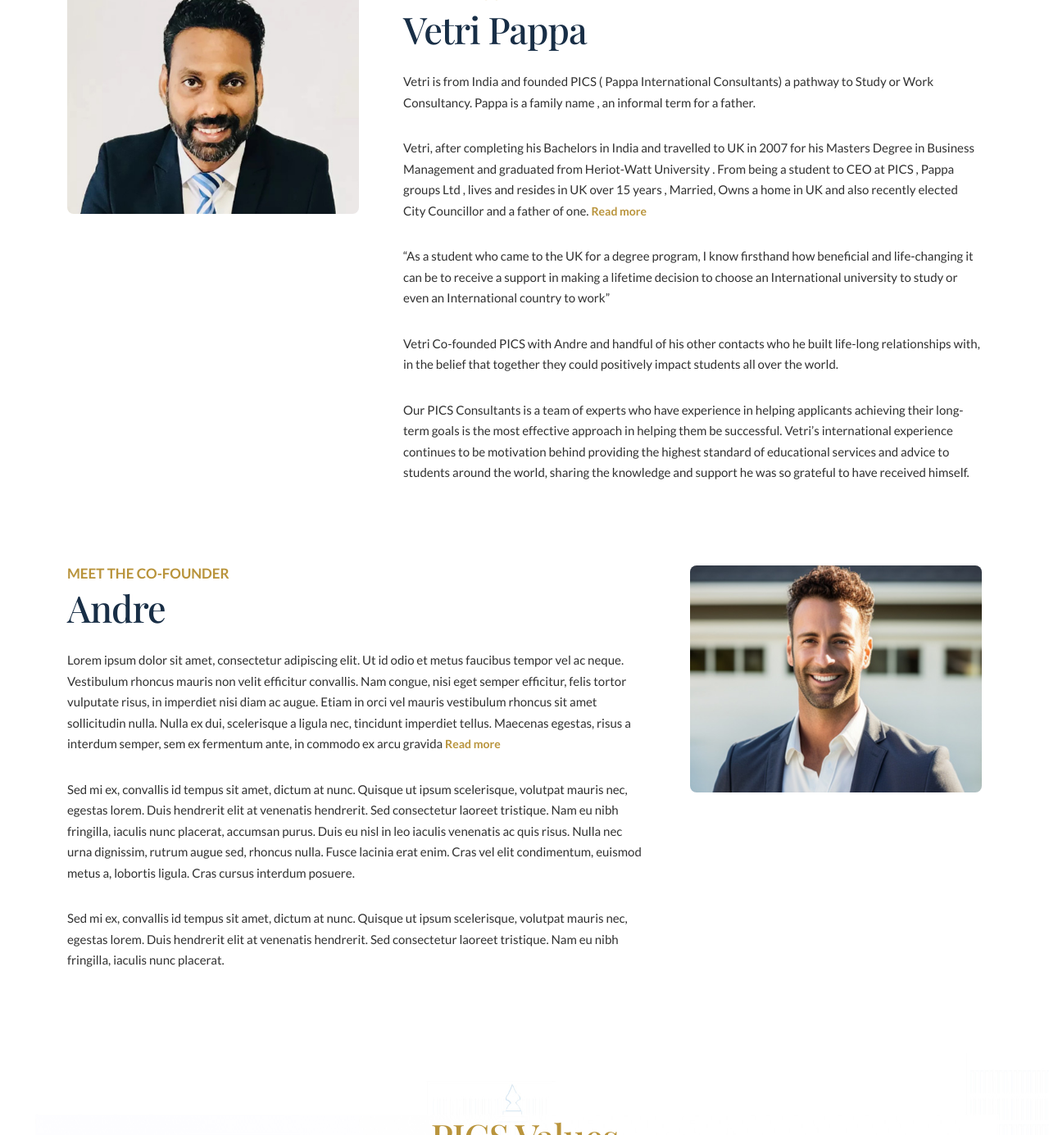
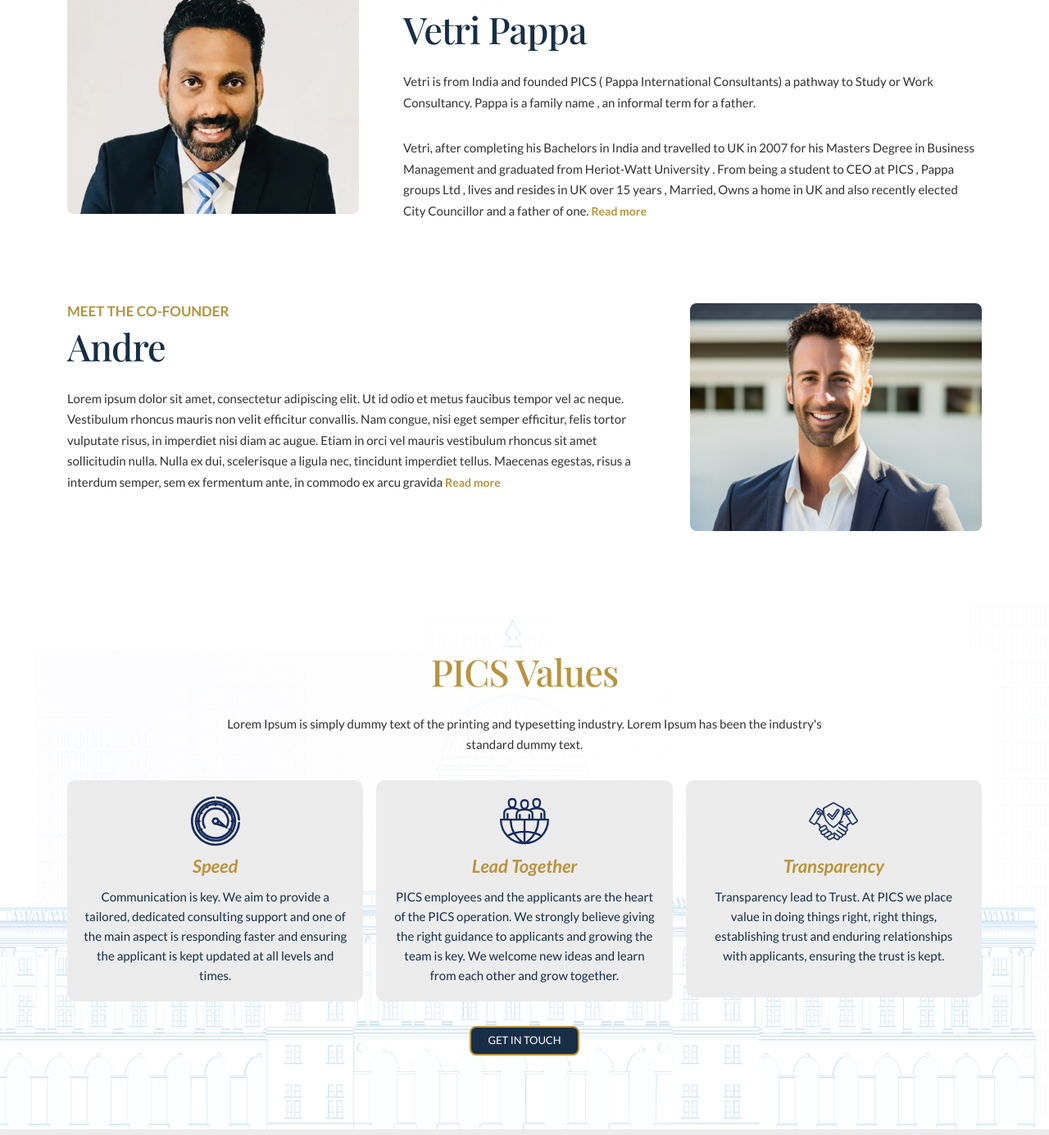
Before and after one commit to Ajithpkm/picsconsulting, a React (Create React App) app: page /about in a window 1280 px wide. Shown: the part 1131-2516 px from the top of the page at 82% size. Built offline with nearby package versions, Linux system fonts and the light colour scheme; a web font is replaced by a local one.

Commit message:
Read more changes

```diff
--- a/src/component/About.js
+++ b/src/component/About.js
@@ -16,15 +16,6 @@
 import outsourcing from '../images/outsourcing.svg';
 import outline from '../images/outline.svg';
 import university_list from '../images/university-list.jpg';
-import uk_01 from '../images/uk-01.png';
-import uk_02 from '../images/uk-02.png';
-import uk_03 from '../images/uk-03.png';
-import uk_04 from '../images/uk-04.png';
-import uk_05 from '../images/uk-05.png';
-import uk_06 from '../images/uk-06.png';
-import uk_07 from '../images/uk-07.png';
-import uk_08 from '../images/uk-08.png';
-import free_consultation from '../images/free_consultation.jpg';
 import Button from '@mui/material/Button';
 import Modal from '@mui/material/Modal';
 import SimpleBar from 'react-custom-scrollbars';
@@ -47,6 +38,7 @@
     index: number;
     value: number;
 }
+
 
 function TabPanel(props: TabPanelProps) {
     const { children, value, index, ...other } = props;
@@ -76,6 +68,8 @@
 }
 
 const Dashboard = () => {
+    const [vertriPapaReadMore, setvertriPapaReadMore] = React.useState(false);
+    const [andreReadMore, setandreReadMore] = React.useState(false);
     const [value, setValue] = React.useState(0);
     const [open, setOpen] = React.useState(false);
     const [contactopen, setContactOpen] = React.useState(false);
@@ -111,7 +105,7 @@
             <div>
                 {loading === false ?
                     <div className='page-loader'>
-                        <span class="loader"></span>
+                        <span className="loader"></span>
                     </div> :
                     <div>
                         <title>PICS Consultants</title>
@@ -192,15 +186,16 @@
                                                     </div>
                                                     <div className='section-text'>
                                                         <p>Vetri is from India and founded PICS ( Pappa International Consultants) a pathway to Study or Work Consultancy. Pappa is a family name , an informal term for a father.</p>
-                                                        <p>Vetri, after completing his Bachelors in India and travelled to UK in 2007 for his Masters Degree in Business Management and graduated from Heriot-Watt University . From being a student to CEO at PICS , Pappa groups Ltd , lives and resides in UK over 15 years , Married, Owns a home in UK and also recently elected City Councillor and a father of one. <a href='javascript:;' className='readmore'>Read more</a></p>
+                                                        <p>Vetri, after completing his Bachelors in India and travelled to UK in 2007 for his Masters Degree in Business Management and graduated from Heriot-Watt University . From being a student to CEO at PICS , Pappa groups Ltd , lives and resides in UK over 15 years , Married, Owns a home in UK and also recently elected City Councillor and a father of one. <a onClick={() => setvertriPapaReadMore(!vertriPapaReadMore)} href='javascript:;' className='readmore'>{vertriPapaReadMore ? 'Read Less' : 'Read more'}</a></p>
 
-                                                        <div className='additonal-content'>
+                                                        {vertriPapaReadMore && <div className='additonal-content'>
                                                             <p>“As a student who came to the UK for a degree program, I know firsthand how beneficial and life-changing it can be to receive a support in making a lifetime decision to choose an International university to study or even an International country to work”</p>
 
                                                             <p>Vetri Co-founded PICS with Andre and handful of his other contacts who he built life-long relationships with, in the belief that together they could positively impact students all over the world.</p>
 
                                                             <p>Our PICS Consultants is a team of experts who have experience in helping applicants achieving their long-term goals is the most effective approach in helping them be successful. Vetri’s international experience continues to be motivation behind providing the highest standard of educational services and advice to students around the world, sharing the knowledge and support he was so grateful to have received himself.</p>
                                                         </div>
+                                                        }
                                                     </div>
                                                 </div>
                                             </div>
@@ -219,13 +214,13 @@
                                                         Andre
                                                     </div>
                                                     <div className='section-text'>
-                                                        <p>Lorem ipsum dolor sit amet, consectetur adipiscing elit. Ut id odio et metus faucibus tempor vel ac neque. Vestibulum rhoncus mauris non velit efficitur convallis. Nam congue, nisi eget semper efficitur, felis tortor vulputate risus, in imperdiet nisi diam ac augue. Etiam in orci vel mauris vestibulum rhoncus sit amet sollicitudin nulla. Nulla ex dui, scelerisque a ligula nec, tincidunt imperdiet tellus. Maecenas egestas, risus a interdum semper, sem ex fermentum ante, in commodo ex arcu gravida <a href='javascript:;' className='readmore'>Read more</a></p>
+                                                        <p>Lorem ipsum dolor sit amet, consectetur adipiscing elit. Ut id odio et metus faucibus tempor vel ac neque. Vestibulum rhoncus mauris non velit efficitur convallis. Nam congue, nisi eget semper efficitur, felis tortor vulputate risus, in imperdiet nisi diam ac augue. Etiam in orci vel mauris vestibulum rhoncus sit amet sollicitudin nulla. Nulla ex dui, scelerisque a ligula nec, tincidunt imperdiet tellus. Maecenas egestas, risus a interdum semper, sem ex fermentum ante, in commodo ex arcu gravida <a onClick={() => setandreReadMore(!andreReadMore)} href='javascript:;' className='readmore'>{andreReadMore ? 'Read Less' : 'Read more'}</a></p>
 
-                                                        <div className='additonal-content'>
+                                                        {andreReadMore && <div className='additonal-content'>
                                                             <p>Sed mi ex, convallis id tempus sit amet, dictum at nunc. Quisque ut ipsum scelerisque, volutpat mauris nec, egestas lorem. Duis hendrerit elit at venenatis hendrerit. Sed consectetur laoreet tristique. Nam eu nibh fringilla, iaculis nunc placerat, accumsan purus. Duis eu nisl in leo iaculis venenatis ac quis risus. Nulla nec urna dignissim, rutrum augue sed, rhoncus nulla. Fusce lacinia erat enim. Cras vel elit condimentum, euismod metus a, lobortis ligula. Cras cursus interdum posuere.</p>
 
                                                             <p>Sed mi ex, convallis id tempus sit amet, dictum at nunc. Quisque ut ipsum scelerisque, volutpat mauris nec, egestas lorem. Duis hendrerit elit at venenatis hendrerit. Sed consectetur laoreet tristique. Nam eu nibh fringilla, iaculis nunc placerat.</p>
-                                                        </div>
+                                                        </div>}
                                                     </div>
                                                 </div>
                                             </div>
```
Lines whose indentation alone changed are shown as unchanged.
